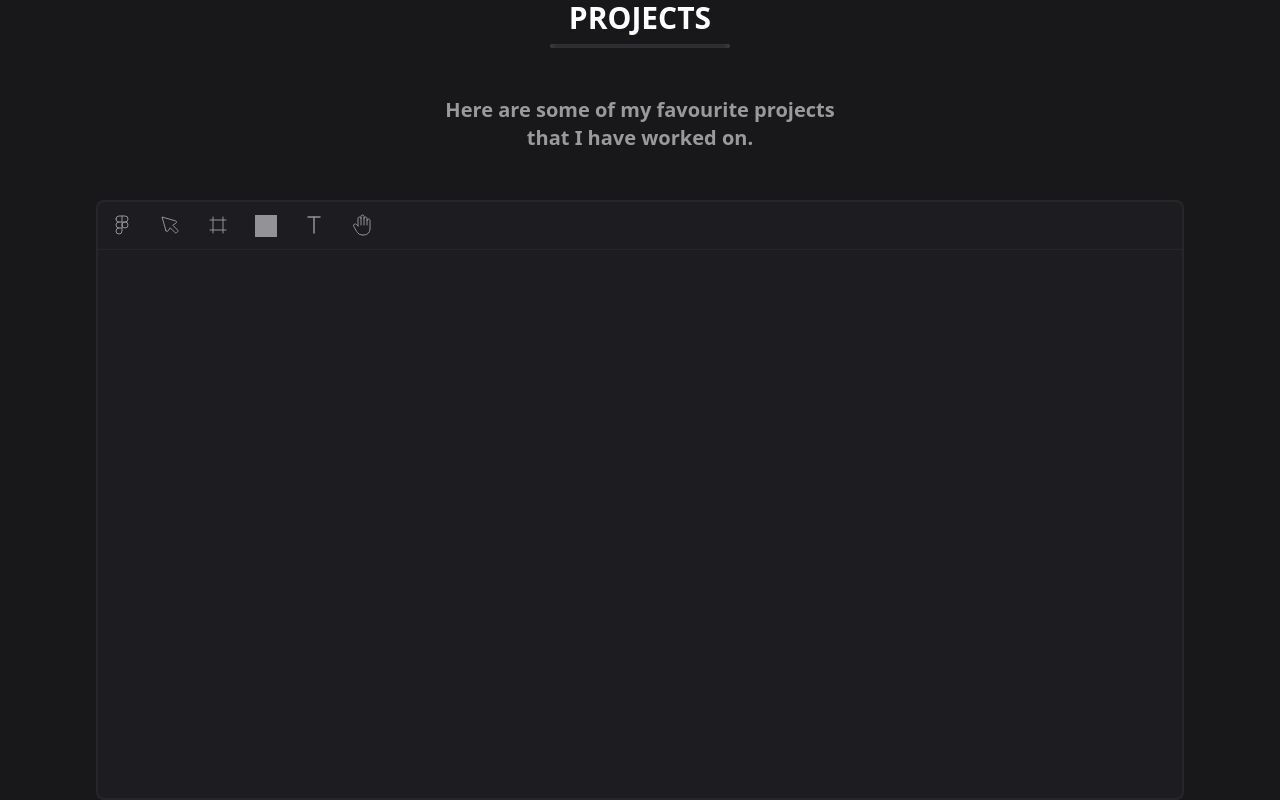
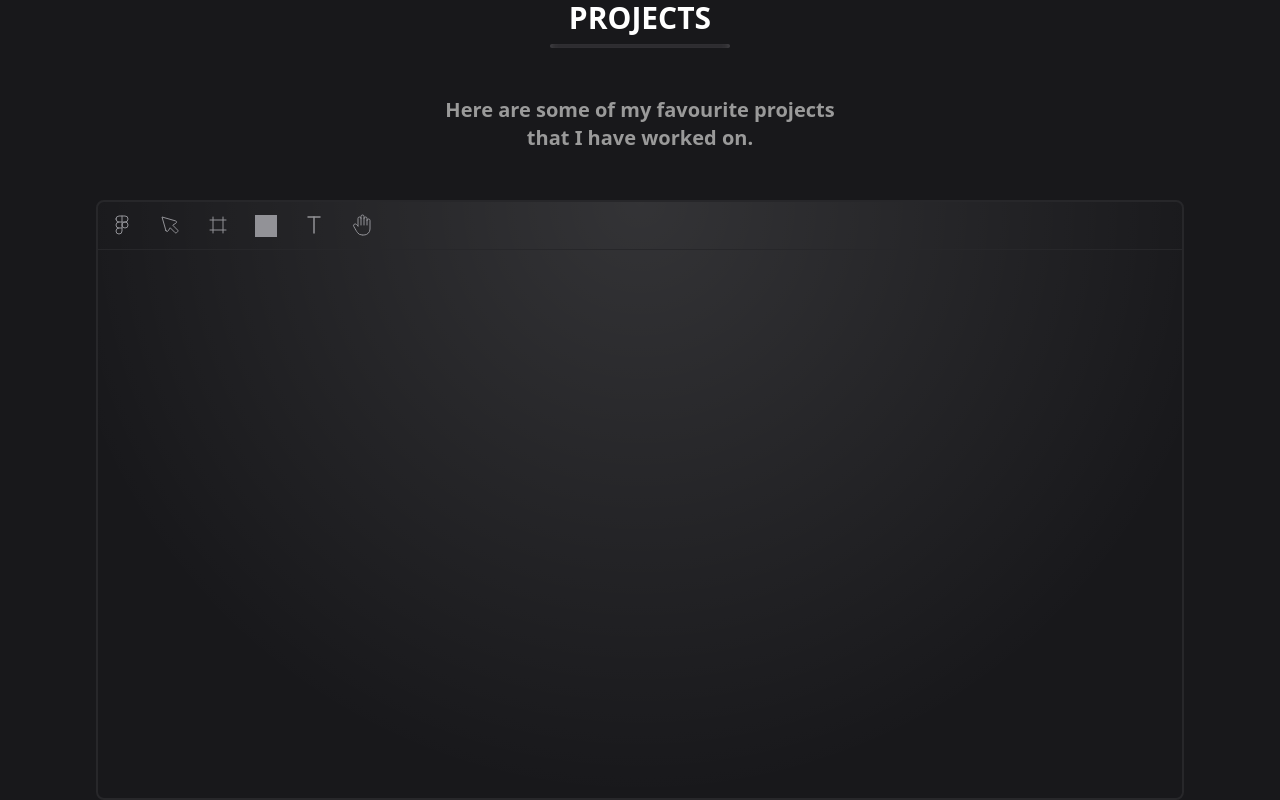
Before and after one commit to Tintaa307/astro, a React (Vite) app: page / in a window 1280 px wide. Shown: the part 2328-3128 px from the top of the page. Built offline with nearby package versions, Linux system fonts and the light colour scheme.

Commit message:
add shadow

```diff
--- a/src/components/projects/Projects.tsx
+++ b/src/components/projects/Projects.tsx
@@ -1,7 +1,13 @@
+"use client"
+
+import { useState } from "react"
 import Title from "../shared/Title"
 import Navbar from "./Navbar"
+import { motion } from "framer-motion"
+import { cn } from "../../lib/utils"
 
 const Projects = () => {
+  const [isFinished, setIsFinished] = useState(false)
   return (
     <section className="w-full h-full flex items-center justify-center flex-col">
       <Title title="PROJECTS" />
@@ -12,9 +18,28 @@ const Projects = () => {
           </p>
         </div>
         <div className="w-full h-full flex items-center justify-center flex-row">
-          <article className="w-[85%] h-[600px] bg-black-800 rounded-lg border-[2px] border-my_border">
+          <motion.article
+            initial={{ opacity: 0, y: -40 }}
+            whileInView={{
+              opacity: 1,
+              y: 0,
+              transition: {
+                duration: 0.8,
+                type: "tween",
+                bounce: 0.7,
+              },
+            }}
+            viewport={{ once: true }}
+            onAnimationComplete={() => setIsFinished(true)}
+            className={cn(
+              "w-[85%] h-[600px] bg-black-800 rounded-lg border-[2px] border-my_border",
+              {
+                "bg-gradient-radial transition-all duration-1000": isFinished,
+              }
+            )}
+          >
             <Navbar />
-          </article>
+          </motion.article>
         </div>
       </div>
     </section>
--- a/tailwind.config.js
+++ b/tailwind.config.js
@@ -16,6 +16,10 @@ module.exports = {
       },
     },
     extend: {
+      backgroundImage: {
+        "gradient-radial":
+          "radial-gradient(circle farthest-side at 50% 0,hsla(0,0%,100%,.12),hsla(0,0%,100%,0));",
+      },
       colors: {
         blue: "#007bff",
         green: "#009b55ff",
```
